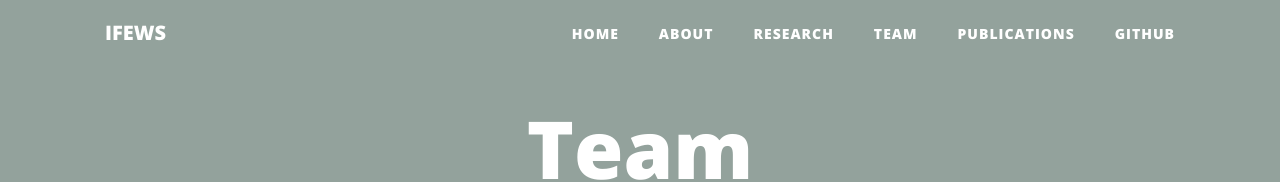
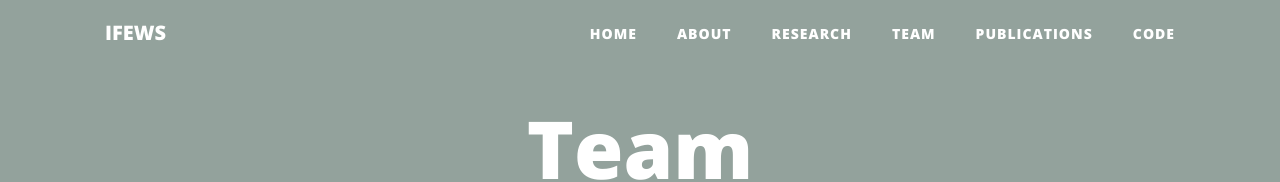
Before and after one commit to jbtut/ifews.github.io, a website: page team.html in a window 1280 px wide. Shown: the top 182 px of the page. Drawn offline with nearby package versions, Linux system fonts and the light colour scheme.

Commit message:
Update team.html

```diff
--- a/team.html
+++ b/team.html
@@ -51,7 +51,7 @@
             <a class="nav-link" href="publications.html">Publications</a>
           </li>
           <li class="nav-item">
-            <a class="nav-link" href="https://github.com/ifews/ifews.github.io/tree/main/Codes" target="_blank">Github</a>
+            <a class="nav-link" href="https://github.com/ifews/ifews.github.io/tree/main/Codes" target="_blank">Code</a>
           </li>
         </ul>
       </div>
```
